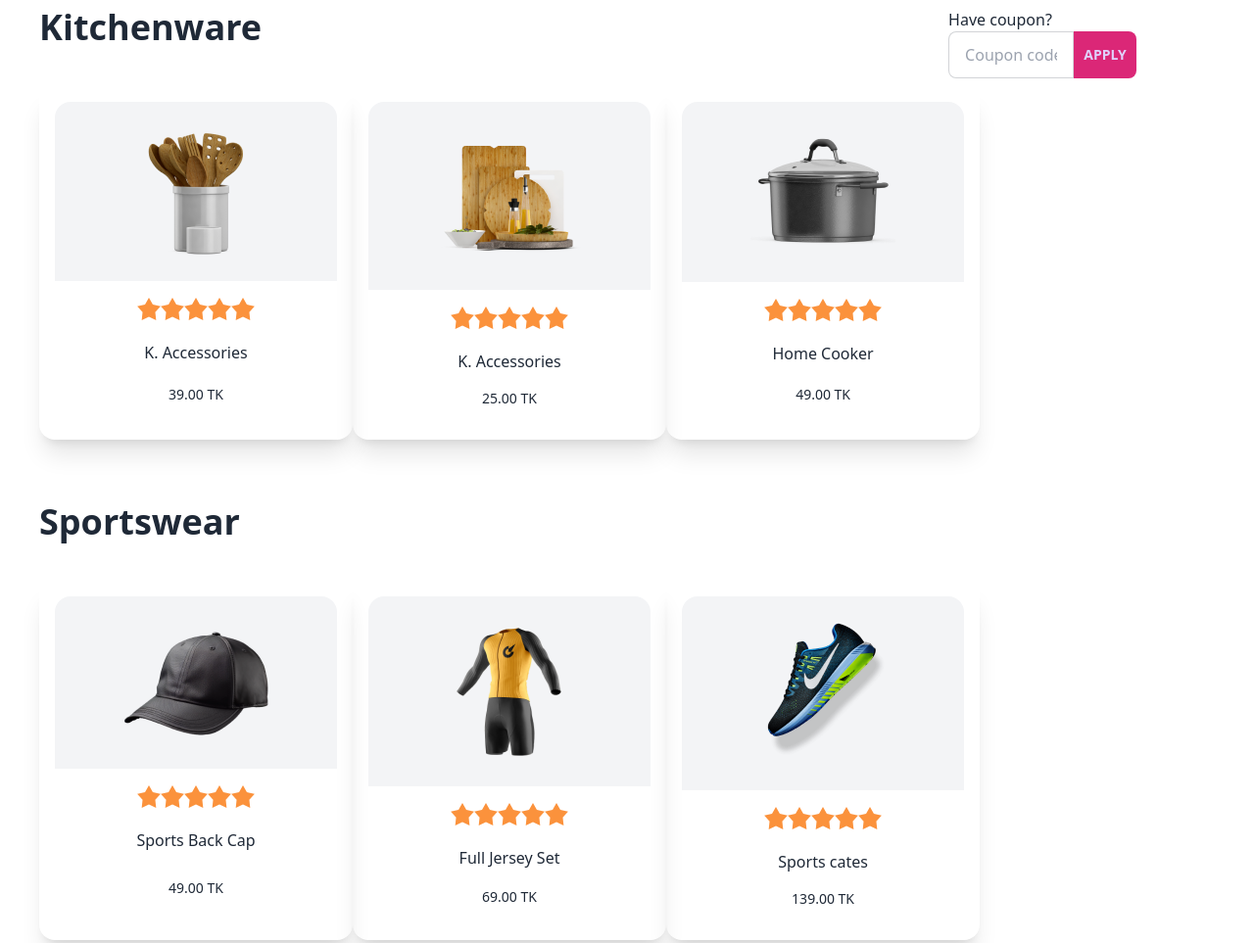
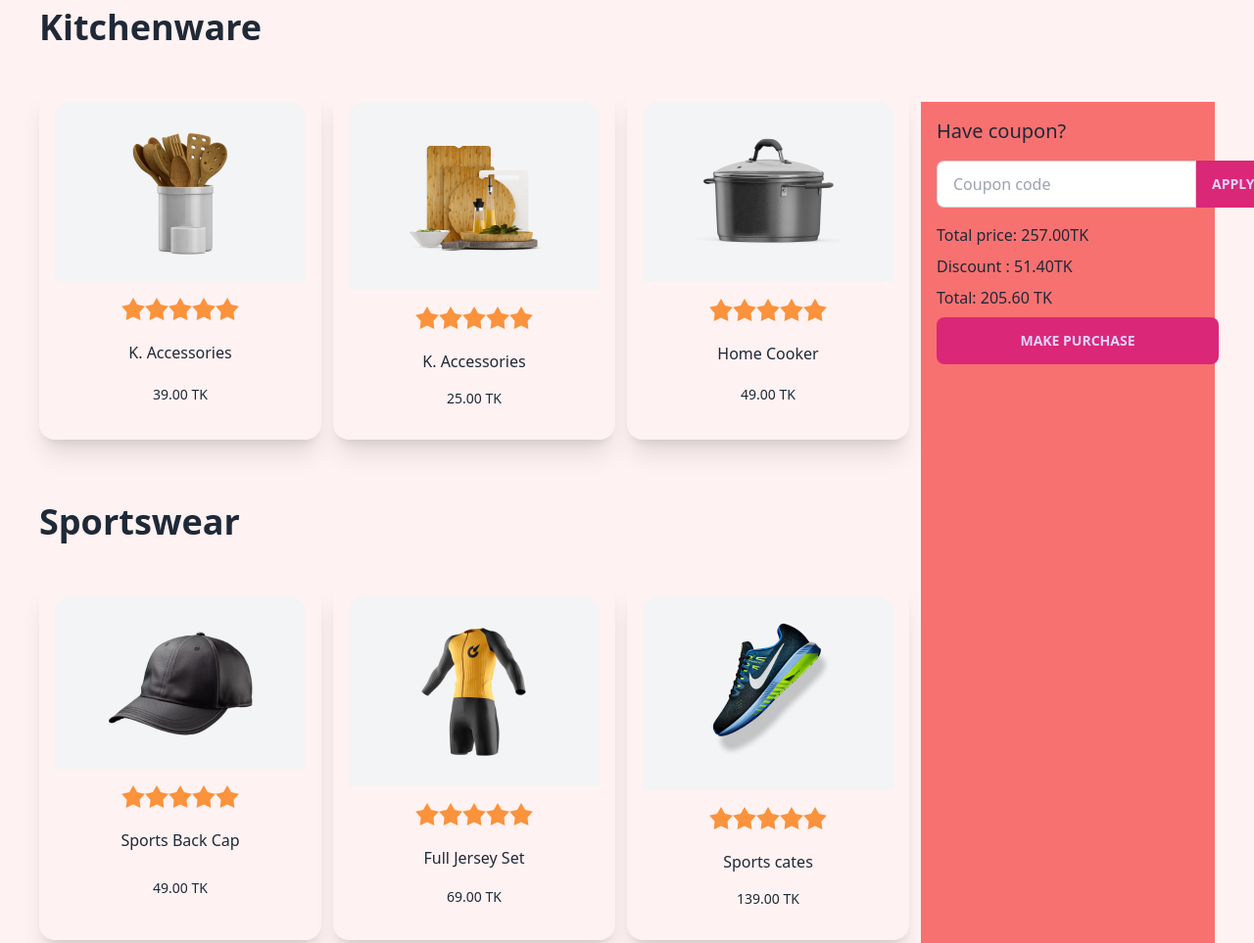
Before and after one commit to bdjahid/summer-sale-bdjahid, a plain HTML site: page index.html in a window 1280 px wide. Shown: the part 920-1883 px from the top of the page at 98% size. Drawn offline with nearby package versions, Linux system fonts and the light colour scheme.

Commit message:
Have coupon

```diff
--- a/index.html
+++ b/index.html
@@ -19,7 +19,7 @@
     </style>
 </head>
 
-<body>
+<body class="bg-red-50">
     <header class="bg-amber-50 !impotent">
         <div class="hero min-h-screen">
             <div class="hero-content flex-col lg:flex-row-reverse gap-24">
@@ -37,16 +37,16 @@
             </div>
         </div>
     </header>
-    <main class="">
-        <section class="mt-32 mx-10">
+    <main>
+        <section class="mx-10">
 
-            <div class="flex flex-col lg:flex-row">
+            <div class="flex flex-col lg:flex-row mt-32 gap-8">
 
                 <div>
                     <div>
                         <h2 class="Work Sans text-4xl font-semibold mb-10 ">Kitchenware</h2>
-                        <div class="fex-1 grid grid-cols-1 md:grid-cols-2 lg:grid-cols-3 gap-8">
-                            <div class="card card-compact w-80 bg-white-100 shadow-xl p-4">
+                        <div class="flex-1 grid grid-cols-1 md:grid-cols-2 lg:grid-cols-3 gap-8">
+                            <div class="card card-compact w-72 bg-white-100 shadow-xl p-4">
                                 <figure class="bg-gray-100"><img src="images/prod1.png" alt="Shoes" class="my-6" />
                                 </figure>
                                 <div class="card-body text-center">
@@ -68,7 +68,7 @@
                                     <p>39.00 TK</p>
                                 </div>
                             </div>
-                            <div class="card card-compact w-80 bg-white-100 shadow-xl p-4">
+                            <div class="card card-compact w-72 bg-white-100 shadow-xl p-4">
                                 <figure class="bg-gray-100"><img src="images/prod2.png" alt="Shoes" class="my-6" />
                                 </figure>
                                 <div class="card-body text-center">
@@ -90,7 +90,7 @@
                                     <p>25.00 TK</p>
                                 </div>
                             </div>
-                            <div class="card card-compact w-80 bg-white-100 shadow-xl p-4">
+                            <div class="card card-compact w-72 bg-white-100 shadow-xl p-4">
                                 <figure class="bg-gray-100"><img src="images/prod3.png" alt="Shoes" class="my-6" />
                                 </figure>
                                 <div class="card-body text-center">
@@ -117,7 +117,7 @@
                     <div>
                         <h2 class="Work Sans text-4xl font-semibold mb-10 mt-16 ">Sportswear</h2>
                         <div class="fex-1 grid grid-cols-1 md:grid-cols-2 lg:grid-cols-3 gap-8">
-                            <div class="card card-compact w-80 bg-white-100 shadow-xl p-4">
+                            <div class="card card-compact w-72 bg-white-100 shadow-xl p-4">
                                 <figure class="bg-gray-100"><img src="images/prod4.png" alt="Shoes" class="my-6" />
                                 </figure>
                                 <div class="card-body text-center">
@@ -139,7 +139,7 @@
                                     <p>49.00 TK</p>
                                 </div>
                             </div>
-                            <div class="card card-compact w-80 bg-white-100 shadow-xl p-4">
+                            <div class="card card-compact w-72 bg-white-100 shadow-xl p-4">
                                 <figure class="bg-gray-100"><img src="images/prod5.png" alt="Shoes" class="my-6" />
                                 </figure>
                                 <div class="card-body text-center">
@@ -161,7 +161,7 @@
                                     <p>69.00 TK</p>
                                 </div>
                             </div>
-                            <div class="card card-compact w-80 bg-white-100 shadow-xl p-4">
+                            <div class="card card-compact w-72 bg-white-100 shadow-xl p-4">
                                 <figure class="bg-gray-100"><img src="images/prod6.png" alt="Shoes" class="my-6" />
                                 </figure>
                                 <div class="card-body text-center">
@@ -188,7 +188,7 @@
                     <div>
                         <h2 class="Work Sans text-4xl font-semibold mb-10 mt-16">Furniture</h2>
                         <div class="fex-1 grid grid-cols-1 md:grid-cols-2 lg:grid-cols-3 gap-8">
-                            <div class="card card-compact w-80 bg-white-100 shadow-xl p-4">
+                            <div class="card card-compact w-72 bg-white-100 shadow-xl p-4">
                                 <figure class="bg-gray-100"><img src="images/prod7.png" alt="Shoes" class="my-6" />
                                 </figure>
                                 <div class="card-body text-center">
@@ -210,7 +210,7 @@
                                     <p>185.00 TK</p>
                                 </div>
                             </div>
-                            <div class="card card-compact w-80 bg-white-100 shadow-xl p-4">
+                            <div class="card card-compact w-72 bg-white-100 shadow-xl p-4">
                                 <figure class="bg-gray-100"><img src="images/prod8.png" alt="Shoes" class="my-6" />
                                 </figure>
                                 <div class="card-body text-center">
@@ -232,7 +232,7 @@
                                     <p>299.00 TK</p>
                                 </div>
                             </div>
-                            <div class="card card-compact w-80 bg-white-100 shadow-xl p-4">
+                            <div class="card card-compact w-72 bg-white-100 shadow-xl p-4">
                                 <figure class="bg-gray-100"><img src="images/prod9.png" alt="Shoes" class="my-6" />
                                 </figure>
                                 <div class="card-body text-center">
@@ -258,18 +258,33 @@
                     </div>
                 </div>
 
-                <div class="w-[300px]">
-                    <h3 class="Work Sans font-medium text-base">Have coupon?</h3>
-                    <div class="">
-                        <div class="form-control">
-                            <div class="input-group">
-                                <input type="text" placeholder="Coupon code" class="input input-bordered w-32" />
-                                <button class="btn btn-primary bg-pink-600
-                                border-0 w-16">
-                                    Apply
-                                </button>
+                <div class="w-[300px] bg-red-400 mt-24">
+                    <div class="p-4">
+                        <h3 class="Work Sans font-medium text-xl">Have coupon?</h3>
+                        <div class="mt-4">
+                            <div class="form-control">
+                                <div class="input-group">
+                                    <input type="text" placeholder="Coupon code" class="input input-bordered w-96" />
+                                    <button class="btn btn-primary bg-pink-600
+                                border-0">
+                                        Apply
+                                    </button>
+                                </div>
                             </div>
                         </div>
+                    </div>
+
+
+                    <div class="ps-4 space-y-2">
+                        <p>Total price: 257.00TK</p>
+                        <p>Discount : 51.40TK</p>
+                        <p>Total: 205.60 TK</p>
+                        <a href="index.html">
+                            <button class="btn btn-primary bg-pink-600
+                        border-0 w-72 mt-2">
+                                Make Purchase
+                            </button>
+                        </a>
                     </div>
                 </div>
             </div>
```
